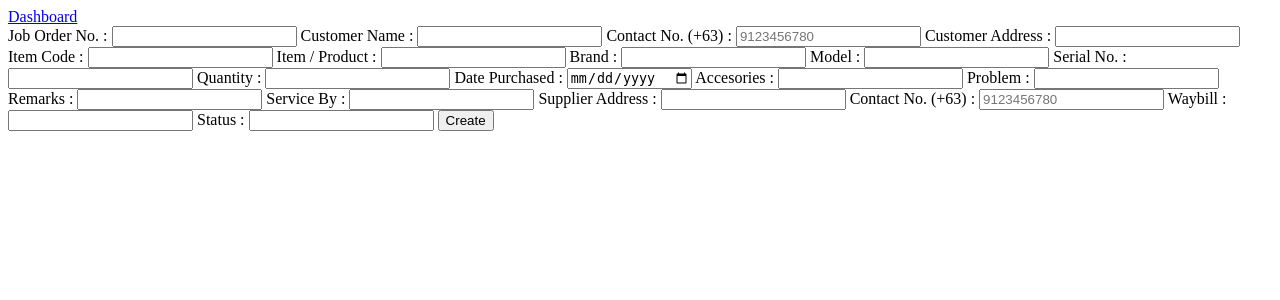
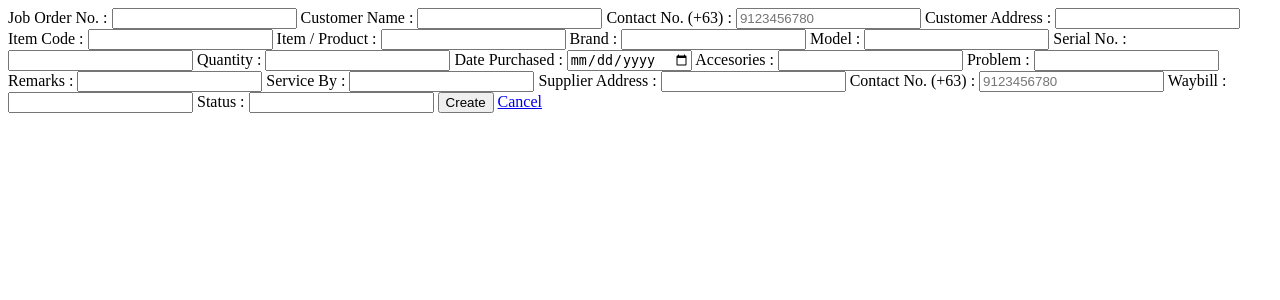
Before and after one commit to jjarquio/SAD_Project, a PHP site: page /view/createJOB.php in a window 1280 px wide. Shown: the top 300 px of the page. Run offline with PHP 8.4, Linux system fonts and the light colour scheme; the visitor is signed in with stand-in values (Sample User, id 1).

Commit message:
remove dash links

```diff
--- a/view/createJOB.php
+++ b/view/createJOB.php
@@ -16,11 +16,7 @@
 </head>
 <body>
 
-	<div class="nav">
 
-		<a href="dashboard.php">Dashboard</a>
-
-	</div>
 
 	<form action="<?php $_PHP_SELF ?>" method="POST">
 
@@ -45,6 +41,7 @@
 		Status : <input type="text" name="status" required>
 
 		<input type="submit" name="submitJOB" value="Create">
+		<a href="dashboard.php">Cancel</a>
 
 	</form>
 
@@ -85,6 +82,8 @@
 
 	}
 
+
+
 	?>
 
 </body>
--- a/view/dashboard.php
+++ b/view/dashboard.php
@@ -13,8 +13,11 @@
 <html>
 <head>
 	<title>Dashboard</title>
+
+
 </head>
 <body>
+
 
 	<div class="nav">
 
@@ -26,6 +29,8 @@
 <form action="logout.php">
 		<input type="submit" name="logout" value="Logout">
 	</form>
+
+
 	</div>
 
 	<div class="bar">
--- a/view/showDATA.php
+++ b/view/showDATA.php
@@ -17,11 +17,7 @@
 
 </head>
 <body>
-<div class="nav">
 
-<a href="dashboard.php">Dashboard</a>
-
-</div>
 
 	<div class="container">
 
```
